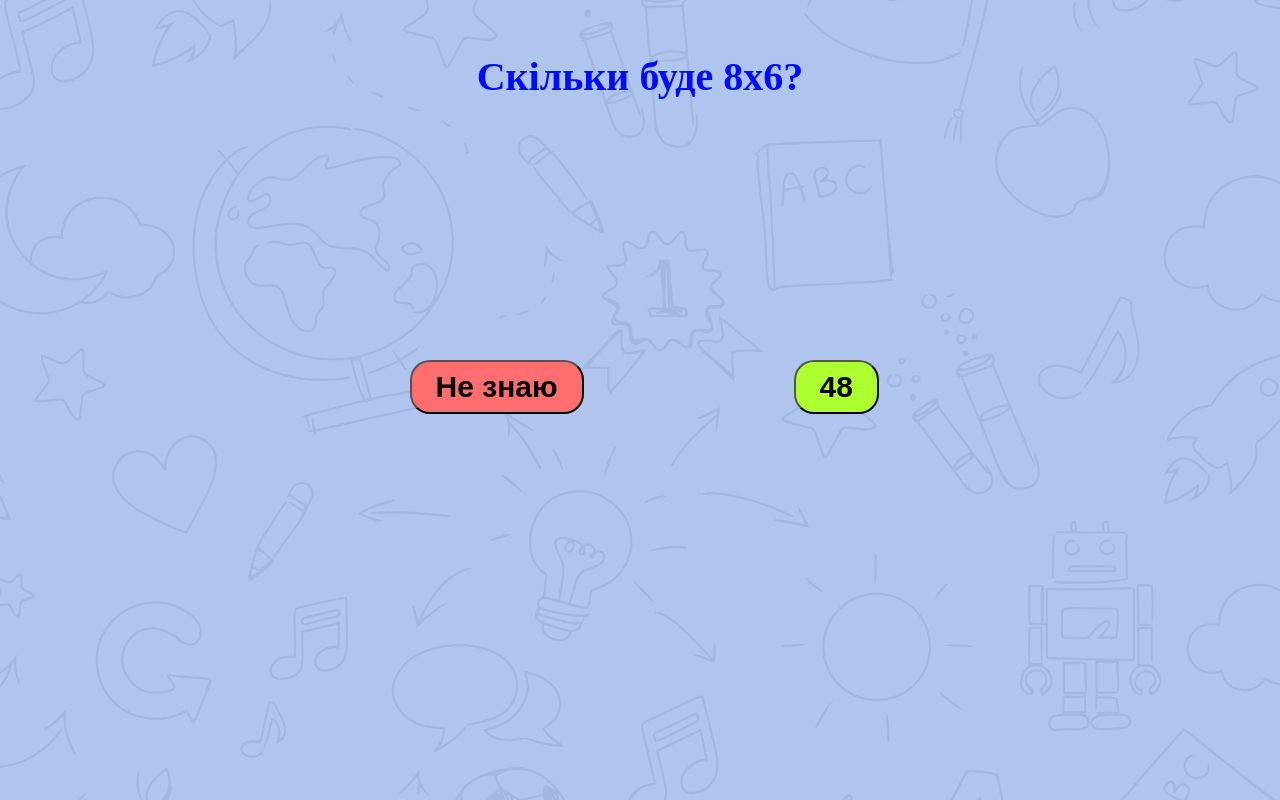
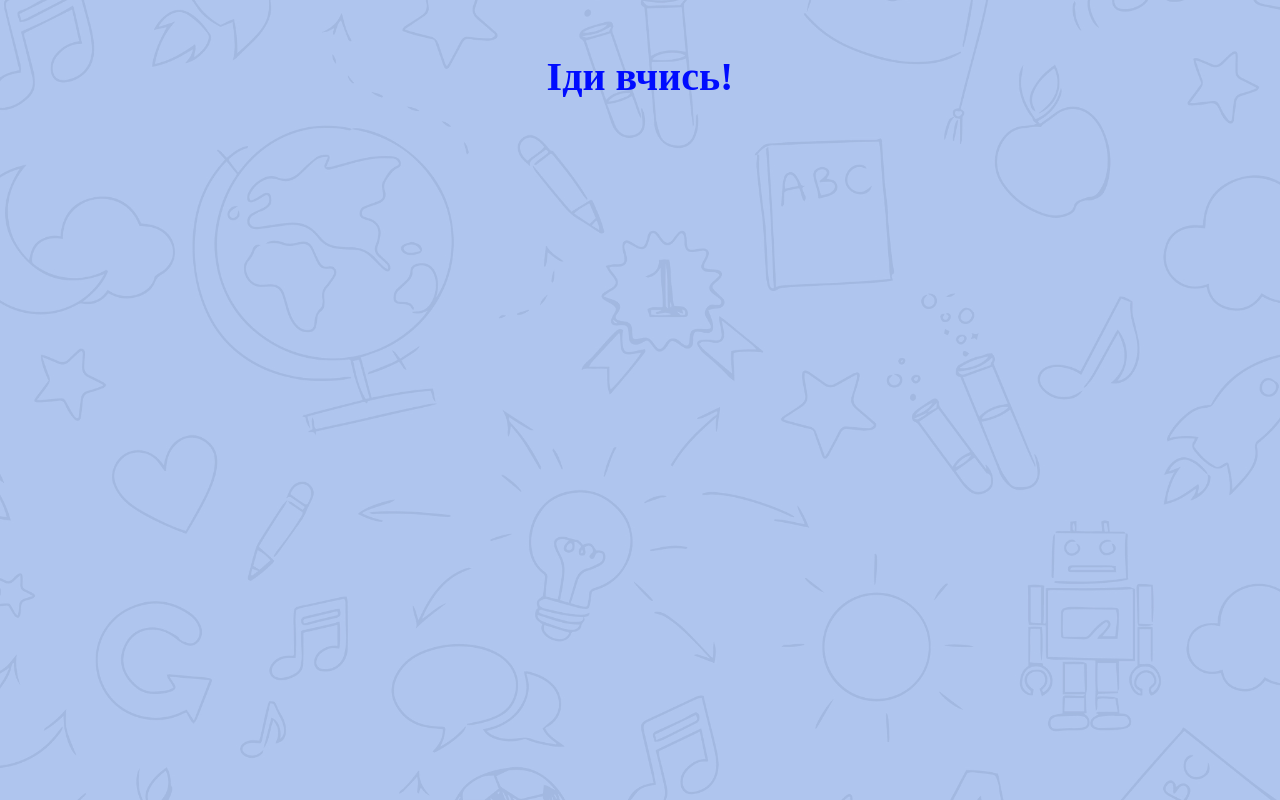
Before and after one commit to RomanTuras/escaping-button, a website built with Vite: page index.html in a window 1280 px wide. Both pictures are taken after a click on the button "Не знаю". Built offline with nearby package versions, Linux system fonts and the light colour scheme.

Commit message:
replaced alert with normal text

```diff
--- a/index.html
+++ b/index.html
@@ -12,6 +12,9 @@
       <button class="btn btn-yes" id="yes-btn">Не знаю</button>
       <button class="btn btn-no" id="no-btn">48</button>
     </div>
+    <div class="finish hidden">
+      <h2 class="question">Іди вчись!</h2>
+    </div>
     <div class="mobile">
       <h2>Цей сайт працює тільки на компютері!</h2>
     </div>
--- a/src/main.js
+++ b/src/main.js
@@ -1,3 +1,5 @@
+const game = document.querySelector(".desktop")
+const finish = document.querySelector(".finish")
 const yesBtn = document.getElementById("yes-btn")
 const btn = document.getElementById("no-btn")
 const windowHeight = window.innerHeight;
@@ -5,7 +7,11 @@ const windowWidth = window.innerWidth;
 const btnHeight = 21;
 const btnWidth = 75;
 
-yesBtn.addEventListener("click", () => {alert("Іди вчись!")})
+yesBtn.addEventListener("click", () => {
+  game.classList.add("hidden");
+  game.classList.remove("desktop");
+  finish.classList.remove("hidden");
+})
 
 btn.addEventListener("pointerdown", (event) => {
   if (event.pointerType === "mouse") {
--- a/src/style.css
+++ b/src/style.css
@@ -9,6 +9,10 @@ body {
   display: flex;
   justify-content: center;
   height: 90vh;
+}
+
+.hidden {
+  display: none;
 }
 
 .desktop {
```
